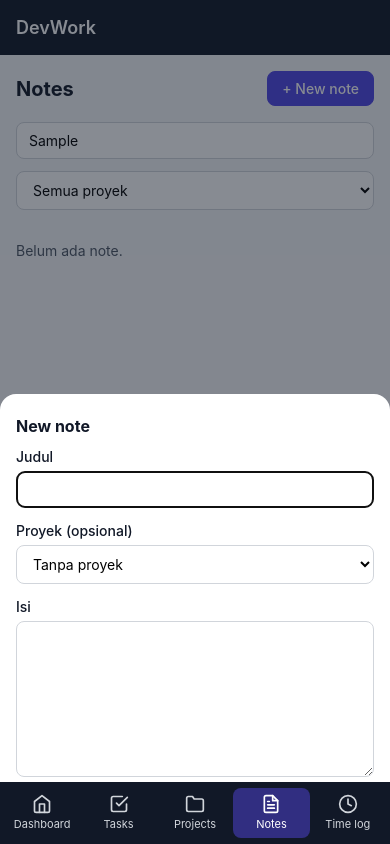
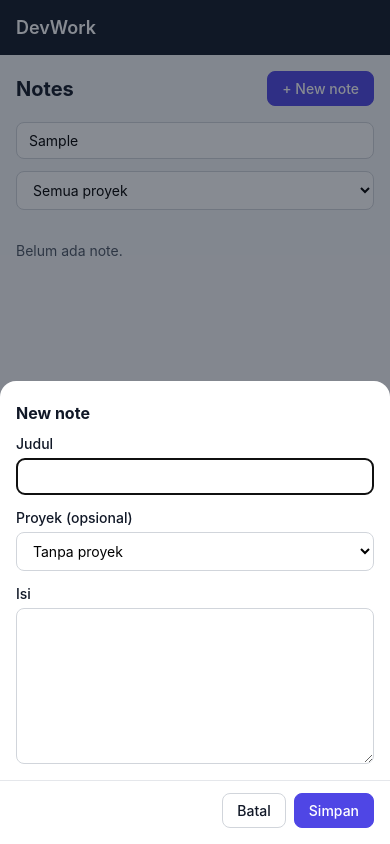
Before and after one commit to bagusmgn/devwork-fe, a React (Vite) app: page /notes in a window 390 px wide. Both pictures are taken after typing "Sample" into the empty fields and a click on the button "+ New note". Built offline with nearby package versions, Linux system fonts and the light colour scheme.

Commit message:
Minor changes: change css

```diff
--- a/src/index.css
+++ b/src/index.css
@@ -35,7 +35,7 @@ h2 { margin: 0 0 8px; font-size: 16px; }
 .btn.danger { color: #991B1B; }
 .btn:disabled { opacity: 0.5; cursor: not-allowed; }
 input, select, textarea { padding: 9px 12px; border: 1px solid #D1D5DB; border-radius: 8px; background: #fff; font-family: inherit; font-size: 14px; }
-.overlay { position: fixed; inset: 0; background: rgba(17, 24, 39, 0.5); display: grid; place-items: center; padding: 16px; }
+.overlay { position: fixed; inset: 0; z-index: 50; background: rgba(17, 24, 39, 0.5); display: grid; place-items: center; padding: 16px; }
 .modal { background: #fff; border-radius: 12px; padding: 24px; width: 100%; max-width: 480px; max-height: 90vh; overflow: auto; }
 .form { display: flex; flex-direction: column; gap: 12px; }
 .form label { display: flex; flex-direction: column; gap: 4px; font-weight: 500; }
@@ -133,7 +133,9 @@ html { -webkit-text-size-adjust: 100%; }
   .row, .focus-row { flex-wrap: wrap; }
   /* Modal menjadi bottom sheet */
   .overlay { place-items: end center; padding: 0; }
-  .modal { max-width: none; border-radius: 16px 16px 0 0; max-height: 92vh; padding: 20px 16px calc(20px + env(safe-area-inset-bottom)); }
+  .modal { max-width: none; border-radius: 16px 16px 0 0; max-height: 92vh; max-height: 92dvh; padding: 20px 16px 0; }
+  /* Tombol Batal/Simpan menempel di bawah sheet, selalu terlihat walau formnya panjang */
+  .modal .actions { position: sticky; bottom: 0; margin: 4px -16px 0; padding: 12px 16px calc(16px + env(safe-area-inset-bottom)); background: #fff; border-top: 1px solid var(--line); }
 }
 
 /* Layar sentuh: target sentuh 44 px, font 16 px agar iOS tidak zoom saat mengetik */
```
